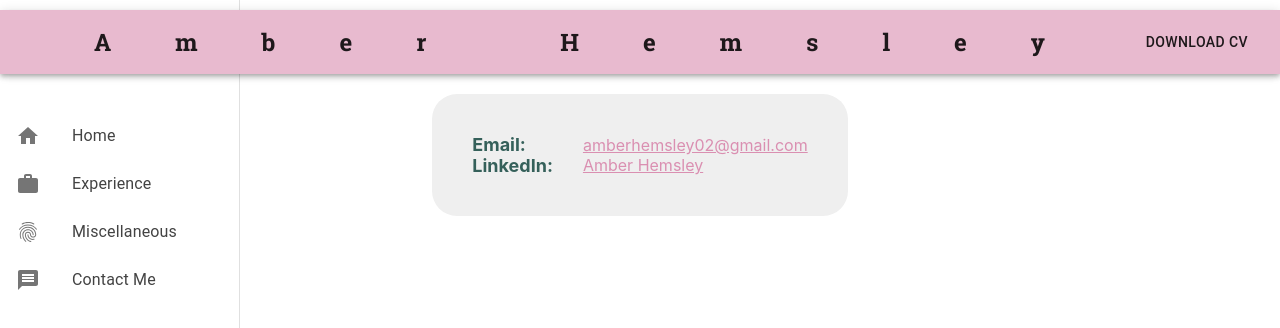
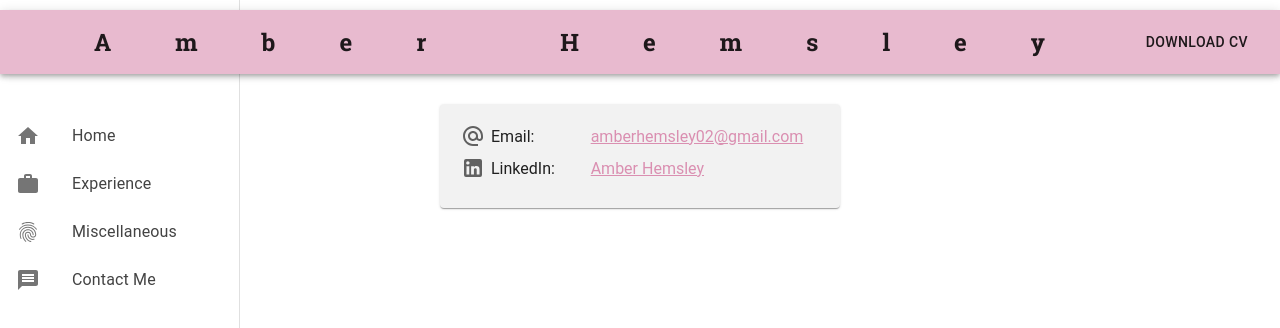
Before and after one commit to amberhemsley/amberhemsley.github.io, a React (Create React App) app: page /#/contact in a window 1280 px wide. Shown: the top 328 px of the page. Built offline with nearby package versions, Linux system fonts and the light colour scheme.

Commit message:
contact card

```diff
--- a/src/pages/contact.js
+++ b/src/pages/contact.js
@@ -3,12 +3,12 @@ import '../App.css';
 import App from "../App";
 import PermanentDrawer from "../components/Menu/PermanentDrawer";
 import React from "react";
+import LinkedInIcon from '@mui/icons-material/LinkedIn';
+import AlternateEmailIcon from '@mui/icons-material/AlternateEmail';
+import {Card, CardActions, CardContent, Chip, Grid} from "@mui/material";
+import Typography from "@mui/material/Typography";
+import Button from "@mui/material/Button";
 
-// create a React component that renders a buisness card which flips when its clicked on
-function flipCard() {
-    var card = document.getElementById("card");
-    card.classList.toggle("flip");
-}
 const Contact = () => {
     return (
         <div className="contact-page">
@@ -18,30 +18,27 @@ const Contact = () => {
 
             </head>
             <body>
-                <div style={{display:"flex",justifyContent: "center", padding:`10px`}}>
-                    <div style={
-                        {
-                            display:"flex",
-                            background:'#EFEFEF',
-                            alignItems:"center",
-                            flexDirection:"row",
-                            borderRadius:'25px',
-                            padding: '40px',
-                            width:"fit-content",
-                        }
-                    }>
-                        <div style={{display:"flex", flexDirection:"column", alignItems:"start", paddingRight:20}}>
-                            <text style={{color:"#35605A", fontWeight: "bold", fontSize: 18}}>Email: </text>
-                            <line></line>
-                            <text style={{color:"#35605A", fontWeight: "bold", fontSize: 18}}>LinkedIn: </text>
-
-                        </div>
-                        <div style={{display:"flex", flexDirection:"column", alignItems:"start", paddingLeft:'10px'}}>
-                            <a href="mailto:amberhemsley02@gmail.com" style={{color:'#DA8FB1'}}> amberhemsley02@gmail.com</a>
-                            <line></line>
-                            <a href="https://uk.linkedin.com/in/amber-hemsley-7061971b8" style={{color:'#DA8FB1'}}> Amber Hemsley</a>
-                        </div>
-                    </div>
+                <div style={{display:"flex",justifyContent: "center", padding:`20px`}}>
+                    <Card sx={{ width: '50vw',maxWidth:'400px', backgroundColor:'rgba(0, 0, 0, 0.05)'}}>
+                        <CardContent>
+                            <Grid container spacing={0}>
+                                <Grid item xs={4}>
+                                    <Chip label="Email:" icon={<AlternateEmailIcon  sx={{color:'#0077b5'}}/>} sx={{backgroundColor:'rgba(0, 0, 0, 0)', fontSize:'medium'}}/>
+                                </Grid>
+                                <Grid item xs={8}>
+                                    <Chip label={<a href="mailto:amberhemsley02@gmail.com" style={{color:'#DA8FB1'}}> amberhemsley02@gmail.com</a>}
+                                          sx={{backgroundColor:'rgba(0, 0, 0, 0)', fontSize:'medium'}}/>
+                                </Grid>
+                                <Grid item xs={4}>
+                                    <Chip label="LinkedIn:" icon={<LinkedInIcon  sx={{color:'#0077b5'}}/>} sx={{backgroundColor:'rgba(0, 0, 0, 0)', fontSize:'medium'}}/>
+                                </Grid>
+                                <Grid item xs={8}>
+                                    <Chip label={<a href="https://uk.linkedin.com/in/amber-hemsley-7061971b8" style={{color:'#DA8FB1'}}> Amber Hemsley</a>}
+                                          sx={{backgroundColor:'rgba(0, 0, 0, 0)', fontSize:'medium'}}/>
+                                </Grid>
+                            </Grid>
+                        </CardContent>
+                    </Card>
                 </div>
             </body>
         </div>
```
